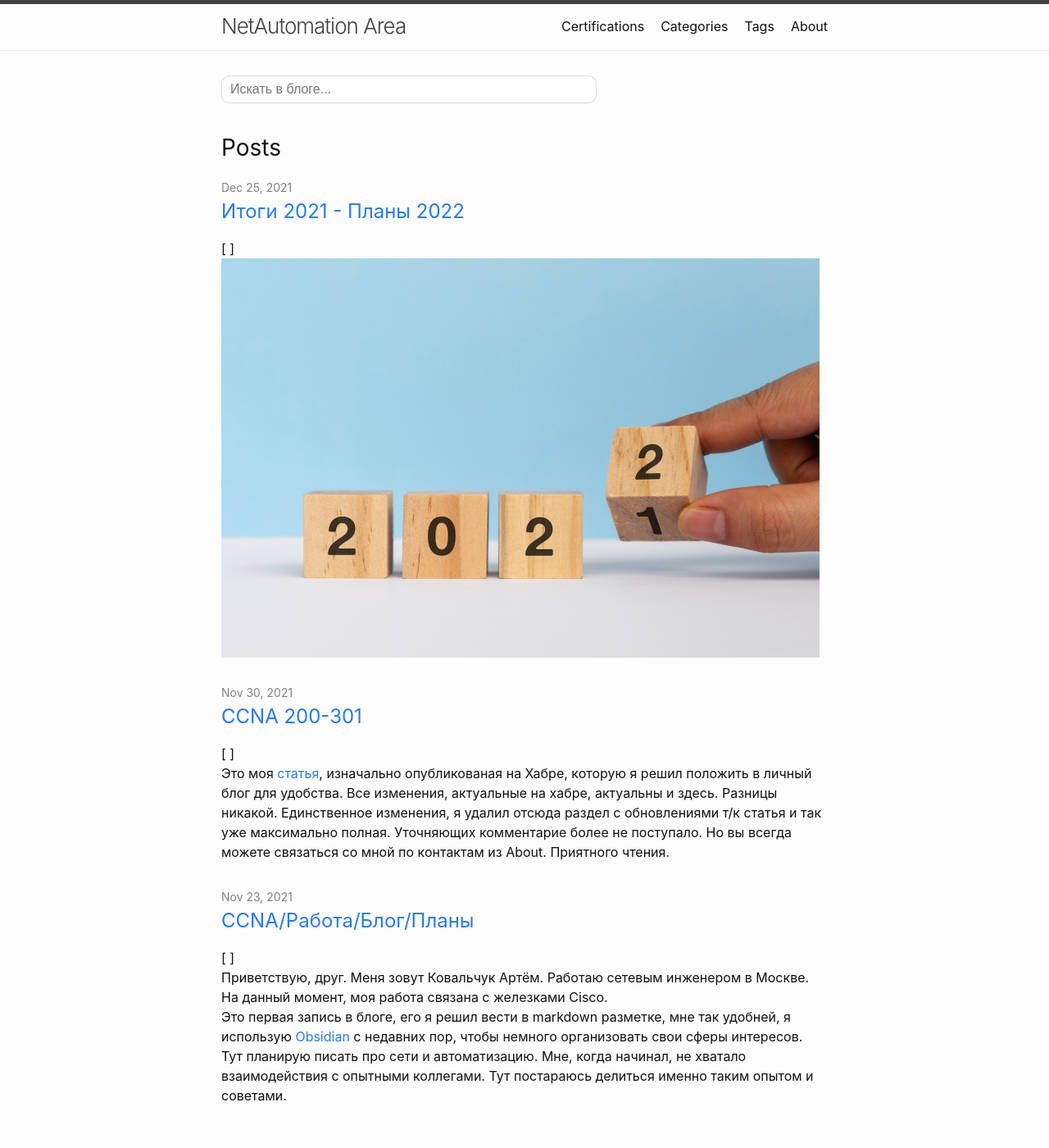
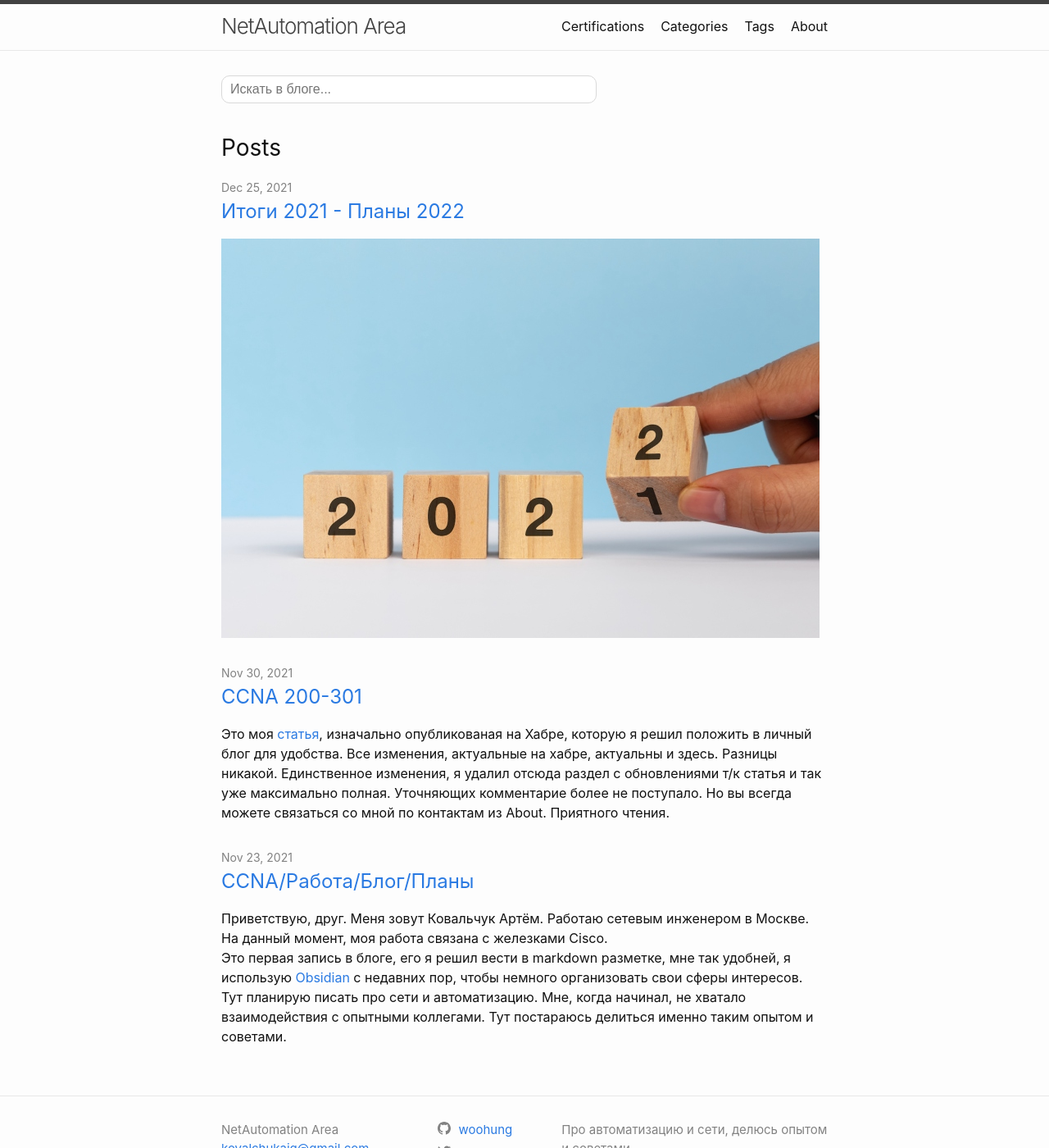
Before and after one commit to woohung/woohung.github.io, a Jekyll site: the page built from index.md, in a window 1280 px wide and 1400 px high. Shown: the whole window at 82% size. Built offline with Jekyll 4.4.1, drawn with Linux system fonts in a browser that asks for light colours.

Commit message:
Update home.html

```diff
--- a/_layouts/home.html
+++ b/_layouts/home.html
@@ -22,12 +22,6 @@
             {{ post.title | escape }}
           </a>
         </h3>
-        <span>[
-          {% for tag in page.tags %}
-            {% capture tag_name %}{{ tag }}{% endcapture %}
-            <a href="/tag/{{ tag_name }}"><code class="highligher-rouge"><nobr>{{ tag_name }}</nobr></code>&nbsp;</a>
-          {% endfor %}
-        ]</span>
         {%- if site.show_excerpts -%}
           {{ post.excerpt }}
         {%- endif -%}
```
